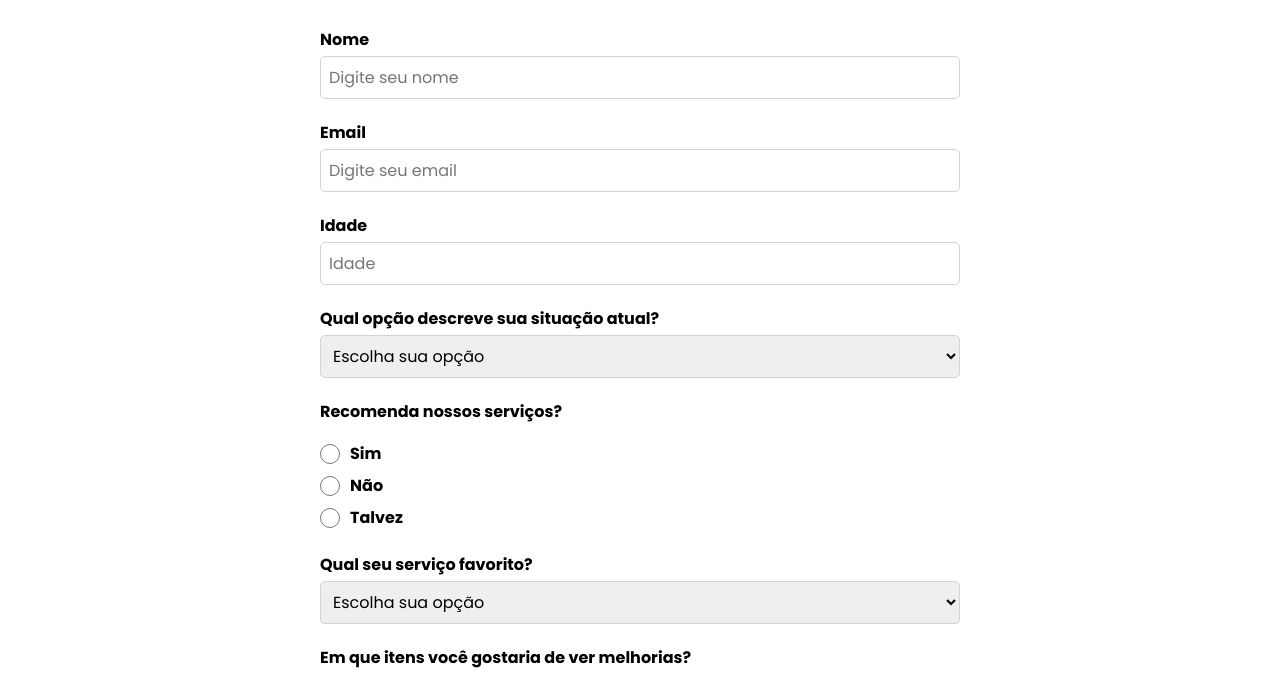
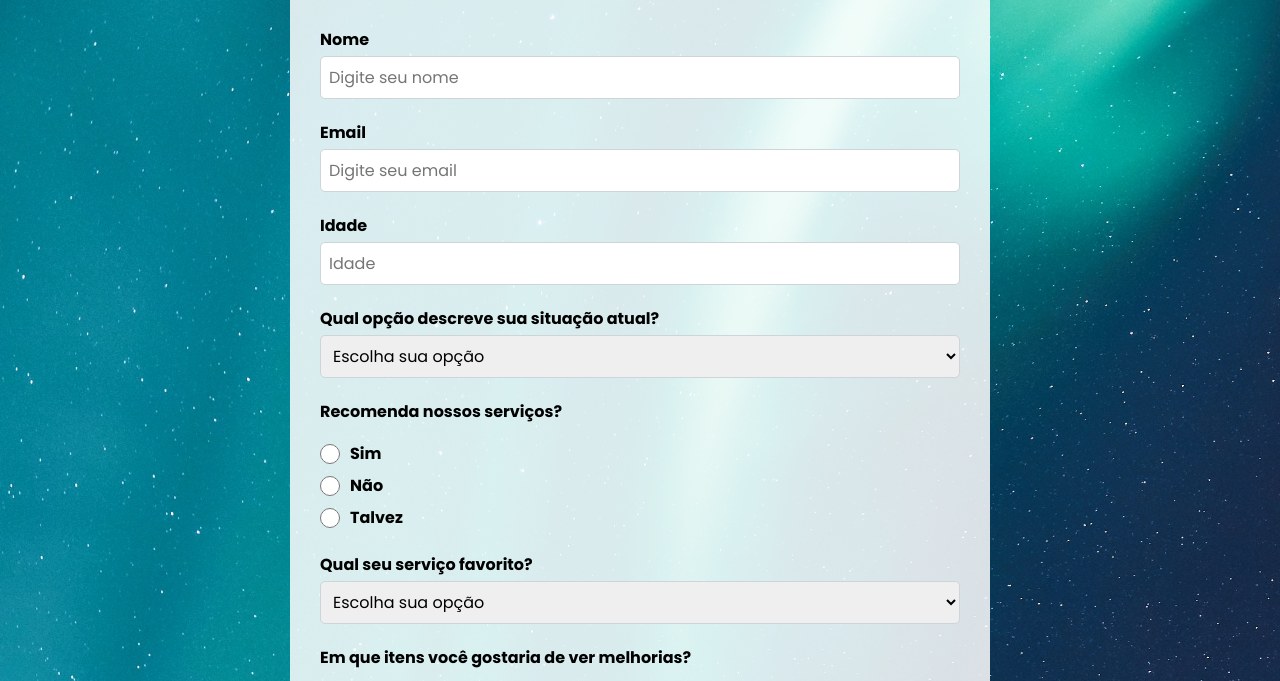
Before and after one commit to vaniamesquita/formulario, a plain HTML site: page index.html in a window 1280 px wide. Shown: the part 182-863 px from the top of the page. Drawn offline with Linux system fonts and the light colour scheme.

Commit message:
Update style.css

```diff
--- a/css/style.css
+++ b/css/style.css
@@ -12,7 +12,7 @@ body {
   max-width: 100%;
   max-height: 100%;
 
-  background-image: url("img/bg.jpg");
+  background-image: url("/img/bg.jpg");
 
   background-size: cover;
   background-repeat: no-repeat;
```
